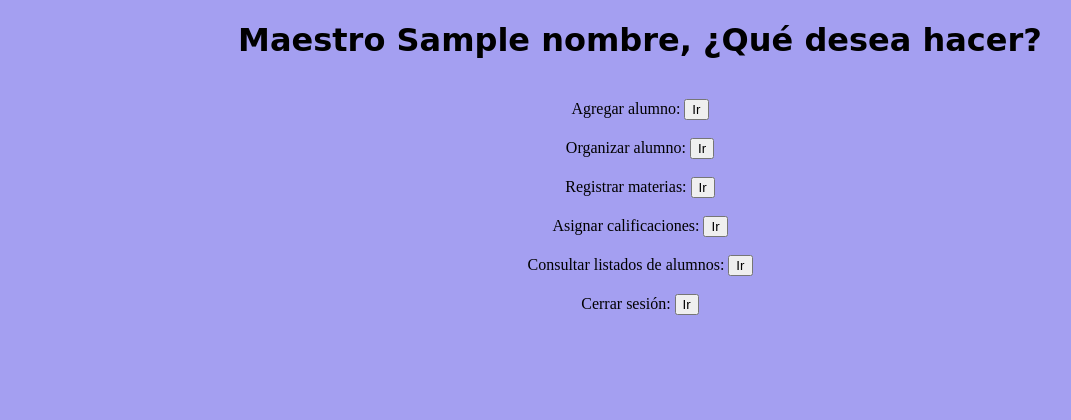
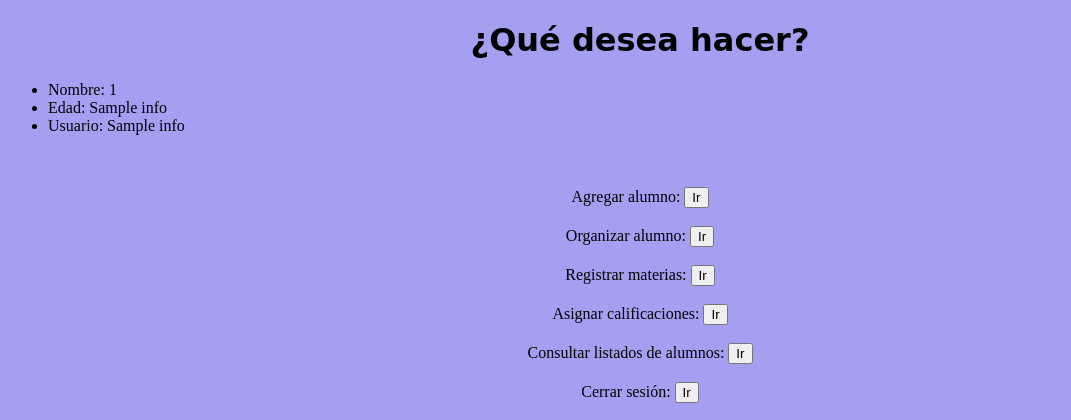
Before and after one commit to edu-dev1/app, a Flask app: template templates/teacher_menu.html in a window 1280 px wide. Shown: the top 420 px of the page, without its empty margins (0-1071 px from the left). Run offline with Flask 3, Linux system fonts and the light colour scheme; the template is opened without the code that fills it: most values are stand-ins (such as "Sample title", 1, 10 or a date in 2020); parts of the project's set-up code (start-up, migrations or seed data) failed here and were passed over.

Commit message:
Update teacher_menu.html
Agregué una lista con información al menú.

```diff
--- a/templates/teacher_menu.html
+++ b/templates/teacher_menu.html
@@ -15,11 +15,21 @@
             h1{
                 font-family: cursive;
             }
+            .list{
+                text-align: left;
+            }
         </style>
     </head>
 
     <body>
-        <h1> Maestro {{nombre}}, ¿Qué desea hacer?</h1>
+        <h1> ¿Qué desea hacer?</h1>
+        <!--Lista-->
+        <ul class="list">
+            <li>Nombre: {{ info[0][0] }}</li>
+            <li>Edad: {{ info[0][1] }}</li>
+            <li>Usuario: {{ info[0][2] }}</li>
+        </ul>
+        <br>
         <!--Botón agregar alumno-->
         <br>
         <label>Agregar alumno:</label>
```
